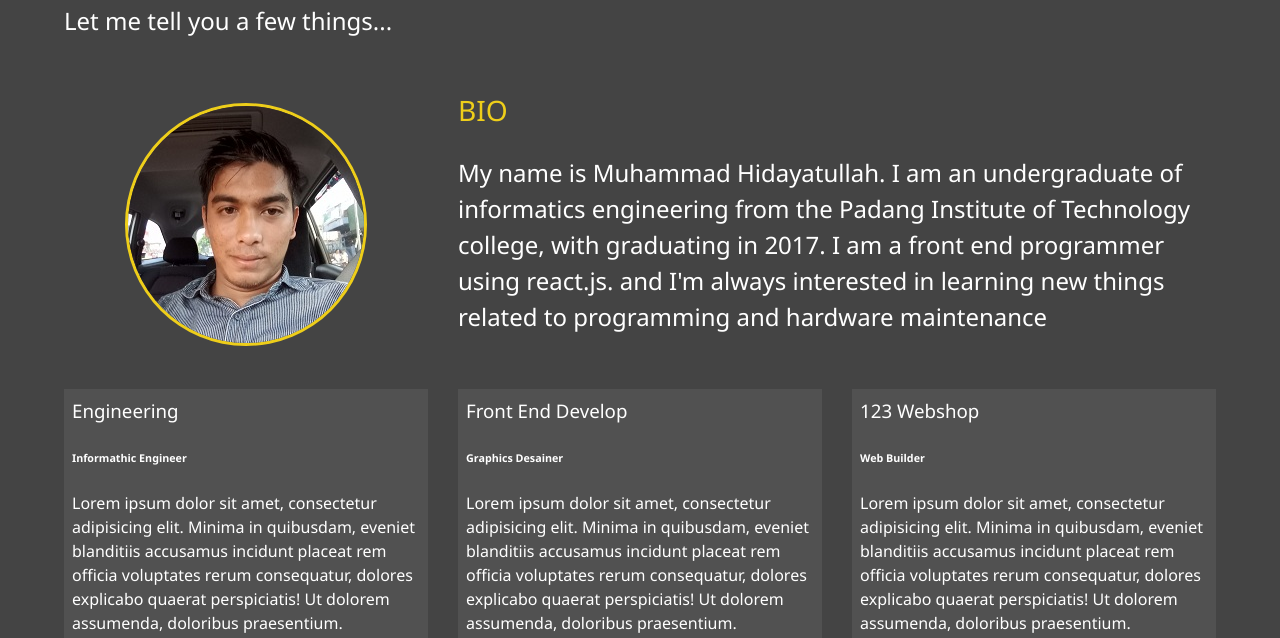
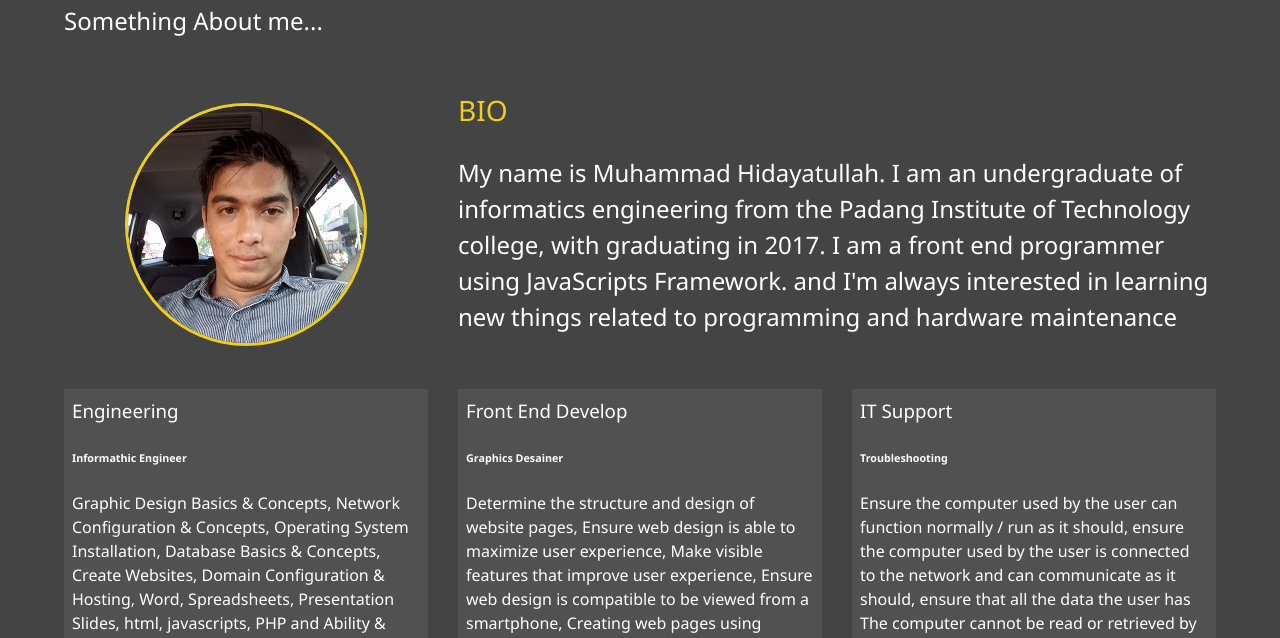
Before and after one commit to dhaydt/portfolio_dhaydt, a website: page dist/about.html in a window 1280 px wide. Shown: the part 157-795 px from the top of the page. Drawn offline with Linux system fonts and the light colour scheme.

Commit message:
Update about.html

```diff
--- a/dist/about.html
+++ b/dist/about.html
@@ -49,28 +49,28 @@
 			<span class="text-secondary">Me</span>
 		</h1>
 		<h2 class="sm-heading">
-			Let me tell you a few things...
+			Something About me...
 		</h2>
 		<div class="about-info">
 			<img src="img/portrait.jpg" alt="Moh. Hidayat" class="bio-image">
 			<div class="bio">
 				<h3 class="text-secondary">BIO</h3>
-				<p>My name is Muhammad Hidayatullah. I am an undergraduate of informatics engineering from the Padang Institute of Technology college, with graduating in 2017. I am a front end programmer using react.js. and I'm always interested in learning new things related to programming and hardware maintenance</p>
+				<p>My name is Muhammad Hidayatullah. I am an undergraduate of informatics engineering from the Padang Institute of Technology college, with graduating in 2017. I am a front end programmer using JavaScripts Framework. and I'm always interested in learning new things related to programming and hardware maintenance</p>
 			</div>
 			<div class="job job-1">
-				<h3>123 Webshop</h3>
-				<h6>Web Builder</h6>
-				<p>Lorem ipsum dolor sit amet, consectetur adipisicing elit. Minima in quibusdam, eveniet blanditiis accusamus incidunt placeat rem officia voluptates rerum consequatur, dolores explicabo quaerat perspiciatis! Ut dolorem assumenda, doloribus praesentium.</p>
+				<h3>IT Support</h3>
+				<h6>Troubleshooting</h6>
+				<p>Ensure the computer used by the user can function normally / run as it should, ensure the computer used by the user is connected to the network and can communicate as it should, ensure that all the data the user has The computer cannot be read or retrieved by unauthorized parties without the user's permission, back up all data to be safe and if the system crashes,  responsible for supporting machines such as printers, scanners and so on, check and fix any problems with the user's computer network</p>
 			</div>
 			<div class="job job-2">
 				<h3>Engineering</h3>
 				<h6>Informathic Engineer</h6>
-				<p>Lorem ipsum dolor sit amet, consectetur adipisicing elit. Minima in quibusdam, eveniet blanditiis accusamus incidunt placeat rem officia voluptates rerum consequatur, dolores explicabo quaerat perspiciatis! Ut dolorem assumenda, doloribus praesentium.</p>
+				<p>Graphic Design Basics & Concepts, Network Configuration & Concepts, Operating System Installation, Database Basics & Concepts, Create Websites, Domain Configuration & Hosting, Word, Spreadsheets, Presentation Slides, html, javascripts, PHP and Ability & Willingness to Learn New Things</p>
 			</div>
 			<div class="job job-3">
 				<h3>Front End Develop</h3>
 				<h6>Graphics Desainer</h6>
-				<p>Lorem ipsum dolor sit amet, consectetur adipisicing elit. Minima in quibusdam, eveniet blanditiis accusamus incidunt placeat rem officia voluptates rerum consequatur, dolores explicabo quaerat perspiciatis! Ut dolorem assumenda, doloribus praesentium.</p>
+				<p>Determine the structure and design of website pages, Ensure web design is able to maximize user experience, Make visible features that improve user experience, Ensure web design is compatible to be viewed from a smartphone, Creating web pages using various variants of the markup language, Working with back end developers to do coding and troubleshooting</p>
 			</div>
 		</div>
 
```
